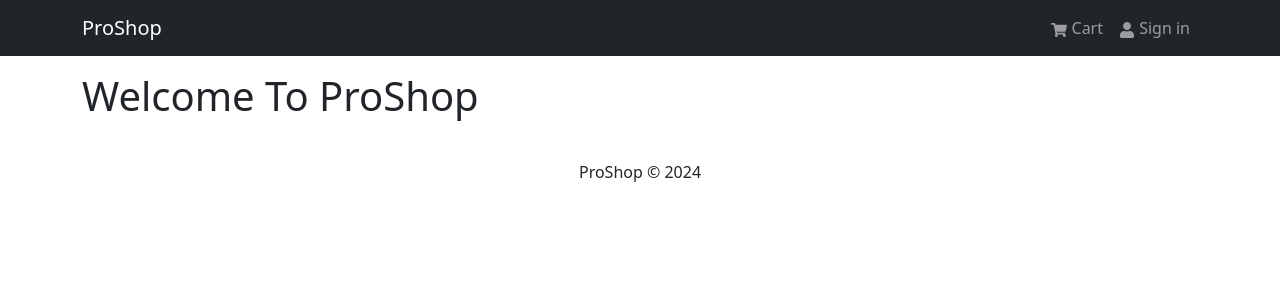
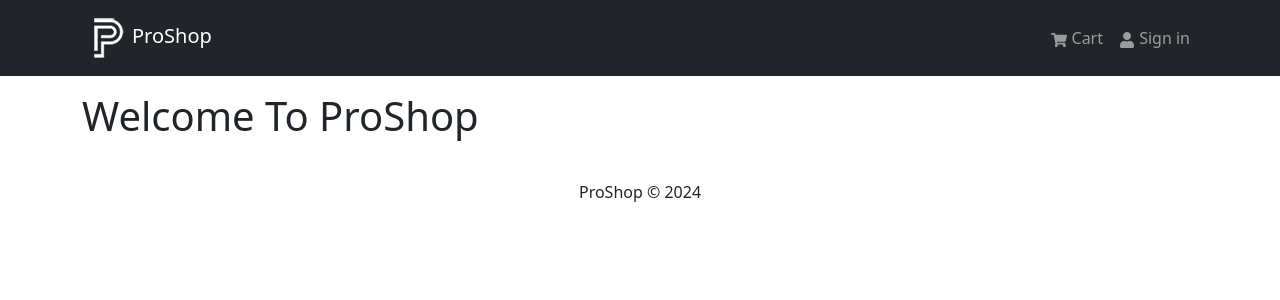
Before and after one commit to Ayoub-45/Pro-Shop, a React (Create React App) app in the folder frontend/: page / in a window 1280 px wide. Shown: the top 300 px of the page. Built offline with nearby package versions, Linux system fonts and the light colour scheme.

Commit message:
add assets and display log

```diff
--- a/frontend/src/components/Header.component.js
+++ b/frontend/src/components/Header.component.js
@@ -1,12 +1,17 @@
 import React from "react";
 import { Navbar, Nav, Container } from "react-bootstrap";
 import { FaShoppingCart, FaUser } from "react-icons/fa";
+import logo from "../assets/logo.png";
 function Header() {
+  console.log(logo);
   return (
     <header>
       <Navbar bg="dark" expand="lg" variant="dark" collapseOnSelect>
         <Container>
-          <Navbar.Brand href="/"> ProShop </Navbar.Brand>
+          <Navbar.Brand href="/">
+            <img src={logo} alt="ProShop" />
+            ProShop
+          </Navbar.Brand>
           <Navbar.Toggle aria-controls="basic-navbar-nav" />
           <Navbar.Collapse id="basic-navbar-nav">
             <Nav className="ms-auto">
```
Also changed, not shown: frontend/src/assets/logo.png (added), frontend/src/index.css (deleted).
